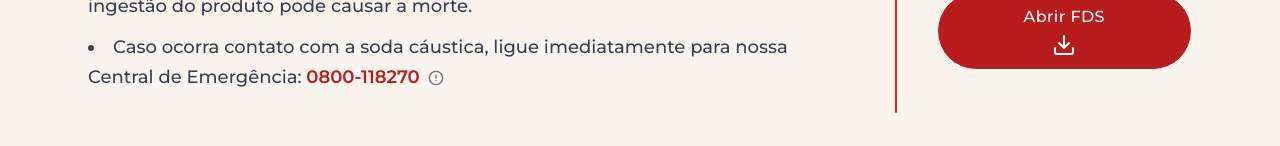
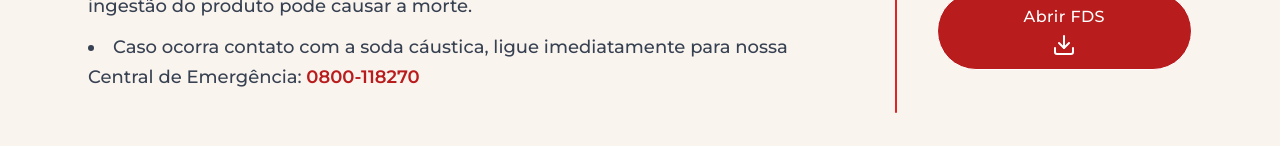
Before and after one commit to Xavis01/project_escorpiao, a Vue app in the folder frontend/: page /info in a window 1280 px wide. Shown: the part 397-543 px from the top of the page. Built offline with nearby package versions, Linux system fonts and the light colour scheme.

Commit message:
retirei o tooltip para ajuste futuro

```diff
--- a/frontend/src/views/InfoView.vue
+++ b/frontend/src/views/InfoView.vue
@@ -27,10 +27,10 @@
             <span class="font-semibold text-red-700">0800-118270</span>
             <span class="inline-flex items-center align-middle ml-2">
               <span class="relative group">
-                <CircleAlert class="h-4 w-4 text-gray-500 hover:text-black cursor-pointer align-middle"
-                  stroke="currentColor" />
+                <!-- <CircleAlert class="h-4 w-4 text-gray-500 hover:text-black cursor-pointer align-middle"
+                  stroke="currentColor" /> -->
                 <!-- Tooltip -->
-                <div class="tooltip-box">
+                <!-- <div class="tooltip-box tooltip-manuseio">
                   <span class="block font-bold mb-2">Primeiros Socorros</span>
                   <ul class="list-disc list-inside space-y-1 text-sm text-red-800">
                     <li><strong>Contato com a pele:</strong> Lavar com água abundante e sabão.
@@ -41,7 +41,7 @@
                     <li><strong>Ingestão:</strong> Não provocar vômito. Lavar a boca e procurar
                       socorro médico.</li>
                   </ul>
-                </div>
+                </div> -->
               </span>
             </span>
           </li>
```
